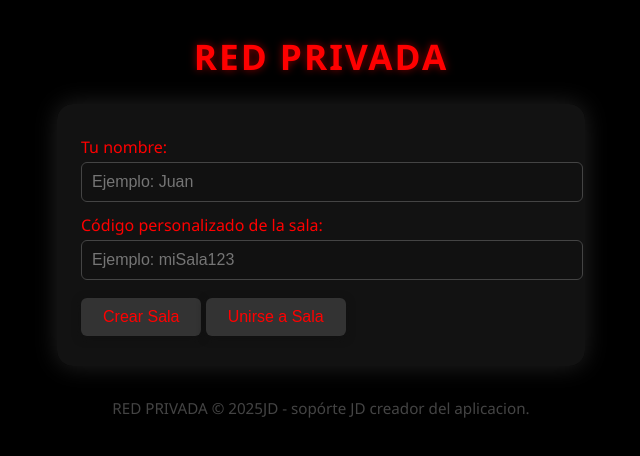
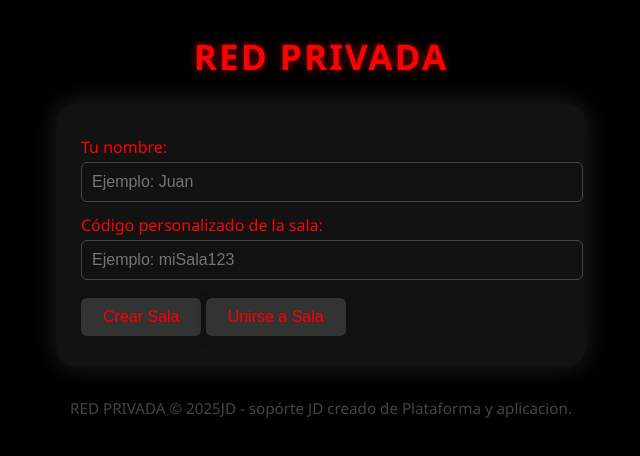
Before and after one commit to danieljoao22/pagina-web, a plain HTML site: page index.html in a window 1280 px wide. Shown: the full height of the page, 319-959 px from the left. Drawn offline with Linux system fonts and the light colour scheme.

Commit message:
Update index.html

```diff
--- a/index.html
+++ b/index.html
@@ -187,7 +187,7 @@
     </div>
   </div>
   <div id="footer">
-    RED PRIVADA &copy; 2025JD - sopórte JD creador del aplicacion.
+    RED PRIVADA &copy; 2025JD - sopórte JD creado de Plataforma y  aplicacion.
   </div>
 
 <script>
```
